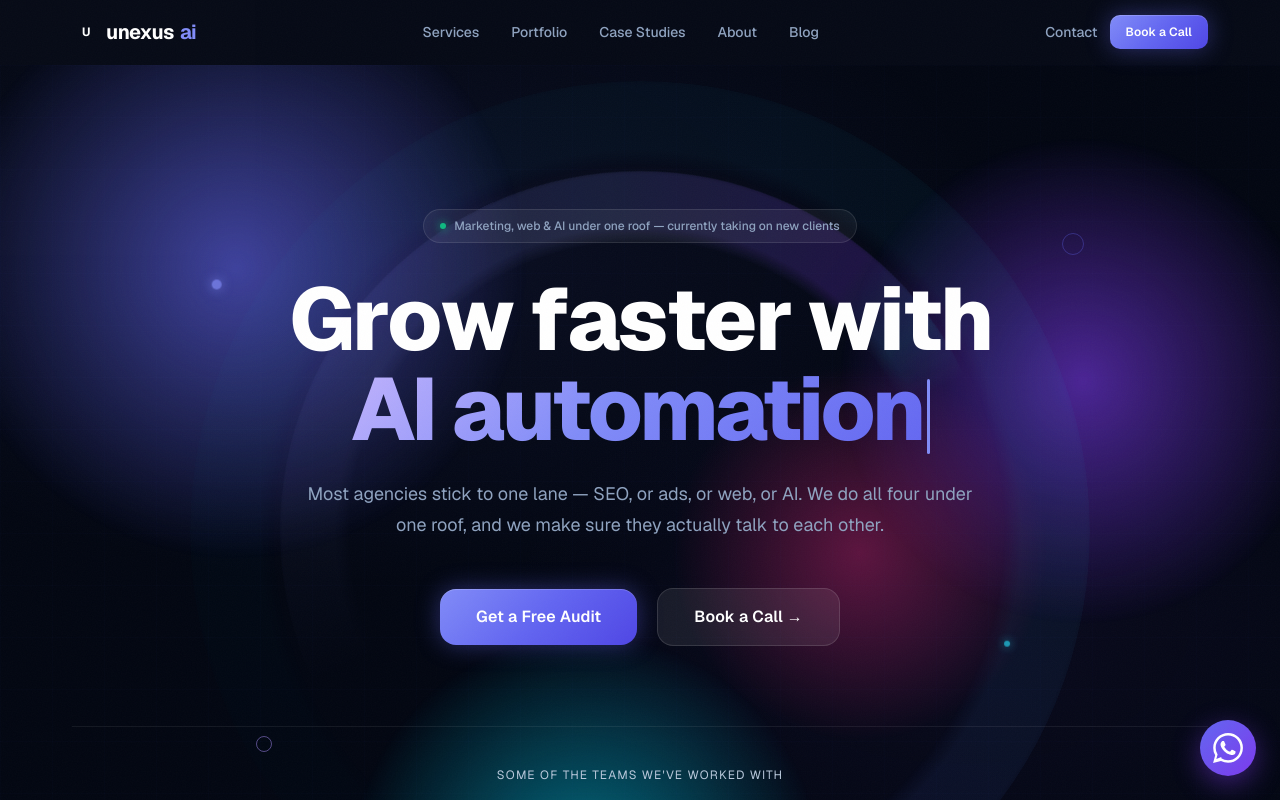
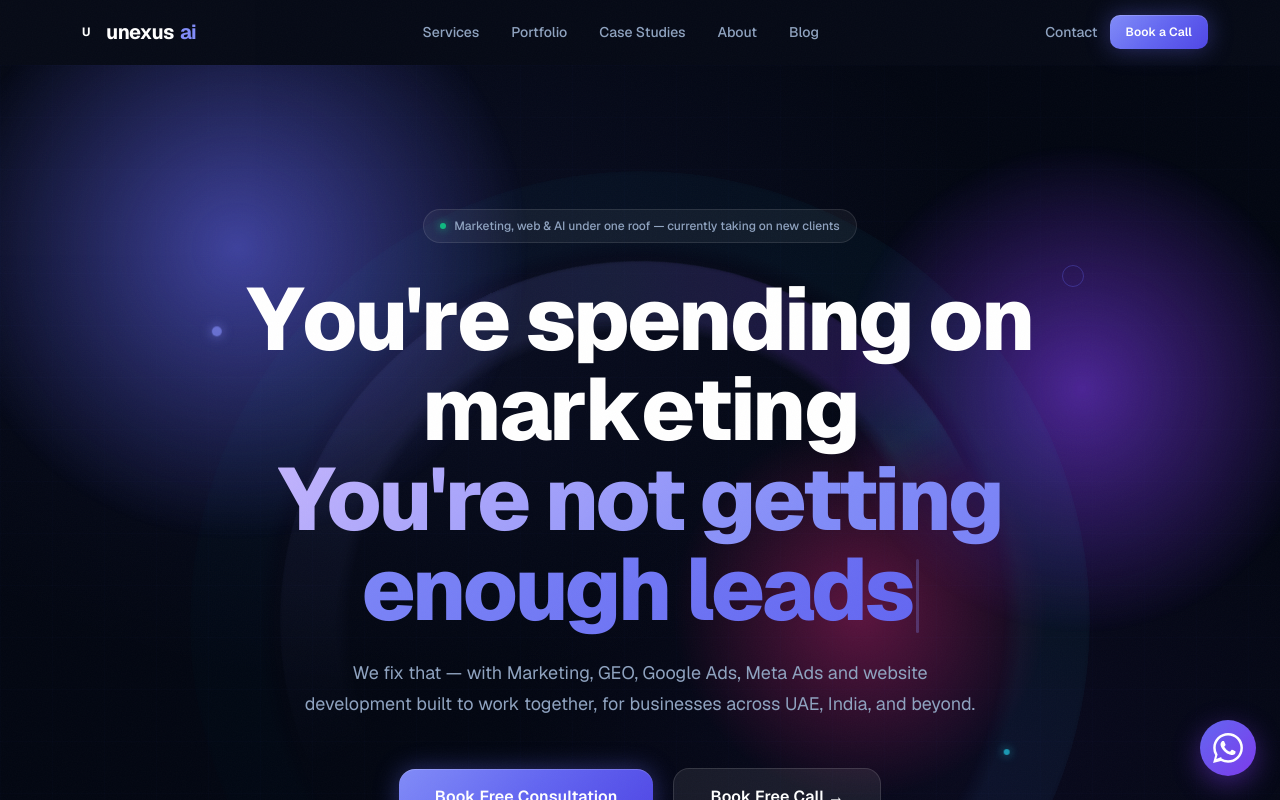
Before and after one commit to issei007-ai/unexusai, a Next.js app: page / in a window 1280 px wide. Shown: the top 800 px of the page. Built offline with nearby package versions, Linux system fonts and the light colour scheme.

Commit message:
Update hero: spending-on-marketing angle, rotating pain points, new CTAs

```diff
--- a/src/app/page.tsx
+++ b/src/app/page.tsx
@@ -52,7 +52,7 @@ export default function HomePage() {
 
               {/* Headline — 3D flip-in reveal */}
               <h1 className="text-hero text-center mb-6">
-                <RevealText3D text="Grow faster with" splitBy="char" stagger={0.03} delay={0.05} />
+                <RevealText3D text="You're spending on marketing" splitBy="char" stagger={0.02} delay={0.05} />
                 <br />
                 <TypingText />
               </h1>
@@ -60,19 +60,19 @@ export default function HomePage() {
               {/* Sub */}
               <ScrollReveal delay={0.2} direction="up">
                 <p className="text-lead text-center max-w-2xl mx-auto mb-12">
-                  Most agencies stick to one lane — SEO, or ads, or web, or AI. We do all four
-                  under one roof, and we make sure they actually talk to each other.
+                  We fix that — with Marketing, GEO, Google Ads, Meta Ads and website development
+                  built to work together, for businesses across UAE, India, and beyond.
                 </p>
               </ScrollReveal>
 
               {/* CTAs */}
               <ScrollReveal delay={0.3} direction="up">
                 <div className="flex flex-wrap items-center justify-center gap-5 mb-20">
-                  <MagneticButton href="#contact" className="btn btn-primary btn-lg" strength={0.3}>
-                    Get a Free Audit
+                  <MagneticButton href="/book" className="btn btn-primary btn-lg" strength={0.3}>
+                    Book Free Consultation
                   </MagneticButton>
                   <MagneticButton href="#contact" className="btn btn-secondary btn-lg" strength={0.3}>
-                    Book a Call →
+                    Book Free Call →
                   </MagneticButton>
                 </div>
               </ScrollReveal>
--- a/src/components/ui/TypingText.tsx
+++ b/src/components/ui/TypingText.tsx
@@ -2,10 +2,9 @@
 import { useState, useEffect } from "react";
 
 const WORDS = [
-  "intelligent marketing",
-  "AI automation",
-  "compound growth",
-  "real results",
+  "You're not seeing it in revenue",
+  "You're not getting enough leads",
+  "You're not showing up on AI search",
 ];
 
 export default function TypingText() {
```
